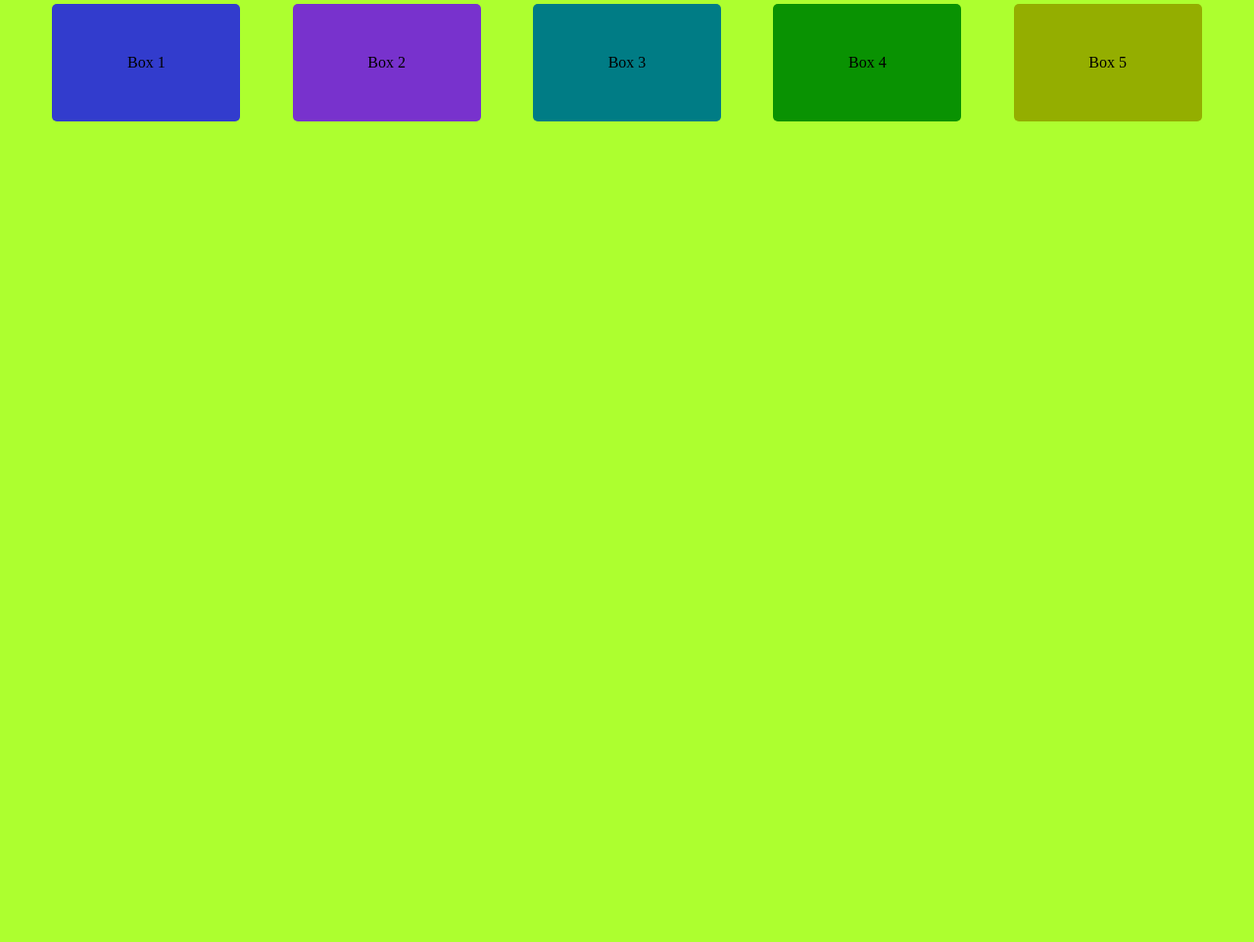
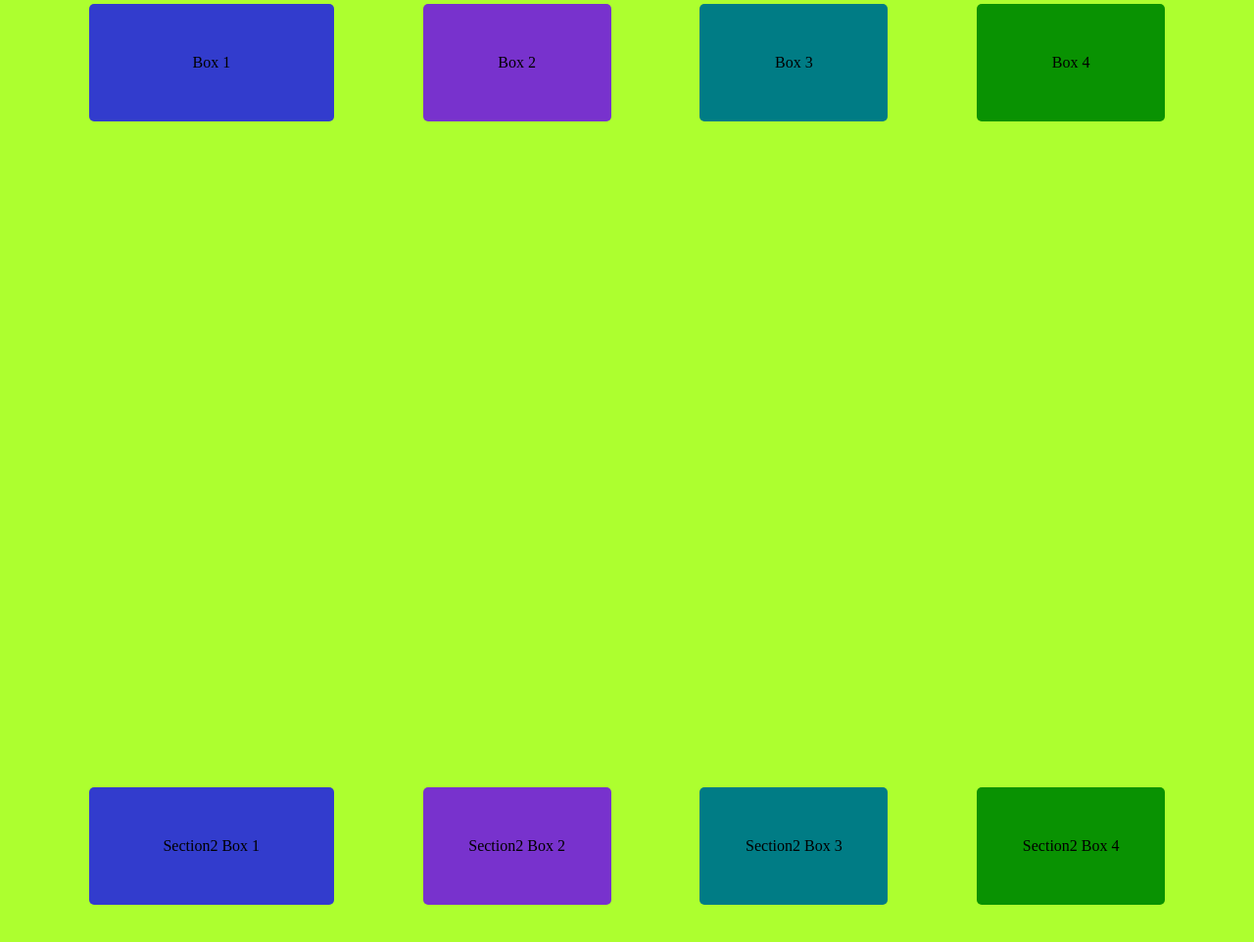
Before and after one commit to akhilnallur/task-sample, a plain HTML site: page index.html in a window 1280 px wide. Shown: the part 336-1298 px from the top of the page at 98% size. Before the commit the page ends 800 px from the top, so only its background shows below. Drawn offline with Linux system fonts and the light colour scheme.

Commit message:
style edited

```diff
--- a/index.html
+++ b/index.html
@@ -15,8 +15,14 @@
         <div class="box">Box 2</div>
         <div class="box">Box 3</div>
         <div class="box">Box 4</div>
-        <div class="box">Box 5</div>
     </section>
+    <section>
+        <div class="box">Section2 Box 1 </div>
+        <div class="box">Section2 Box 2 </div>
+        <div class="box">Section2 Box 3 </div>
+        <div class="box">Section2 Box 4 </div>
+    </section>
+
 </body>
 
 </html>
--- a/style.css
+++ b/style.css
@@ -36,6 +36,7 @@ section .box:hover{
 
 .box:nth-child(1){
     background: rgb(50, 60, 205);
+    width: 250px;
 }
 .box:nth-child(2){
     background: rgb(120, 50, 205);
@@ -46,6 +47,3 @@ section .box:hover{
 .box:nth-child(4){
     background: rgb(9, 146, 2);
 }
-.box:nth-child(5){
-    background: rgb(148, 174, 0);
-}
```
